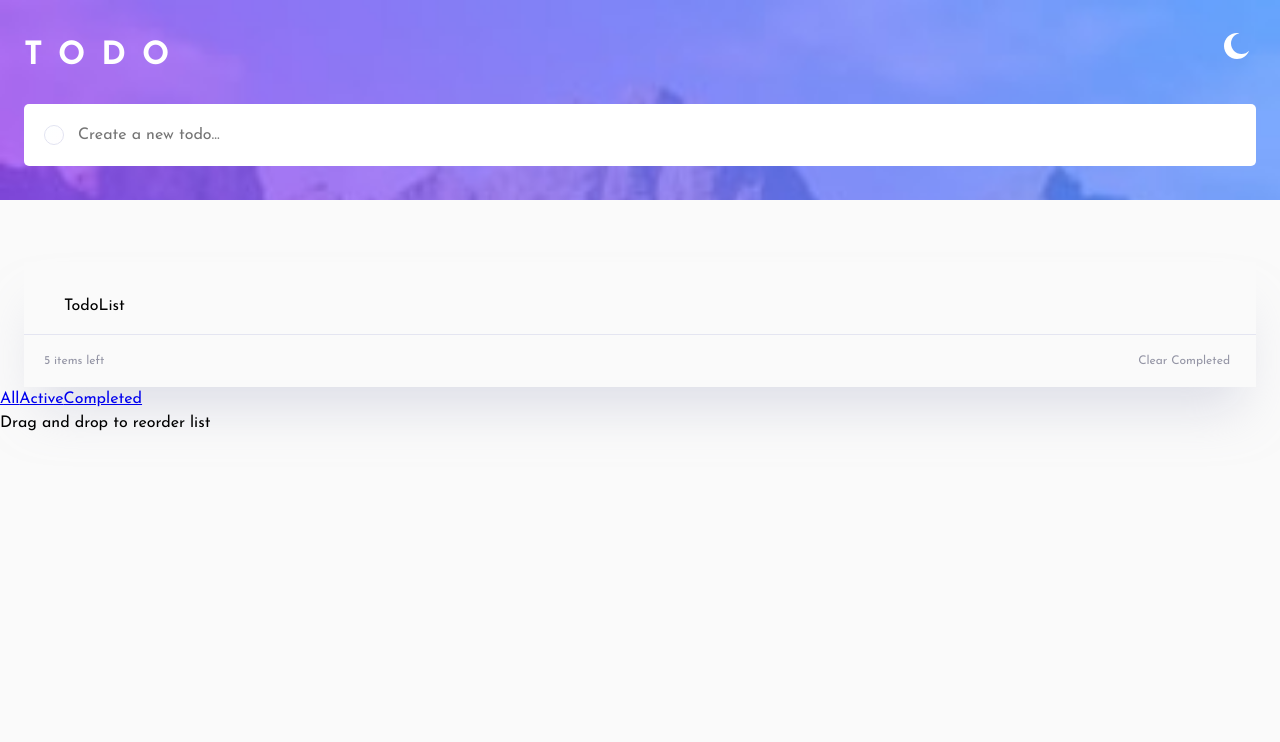
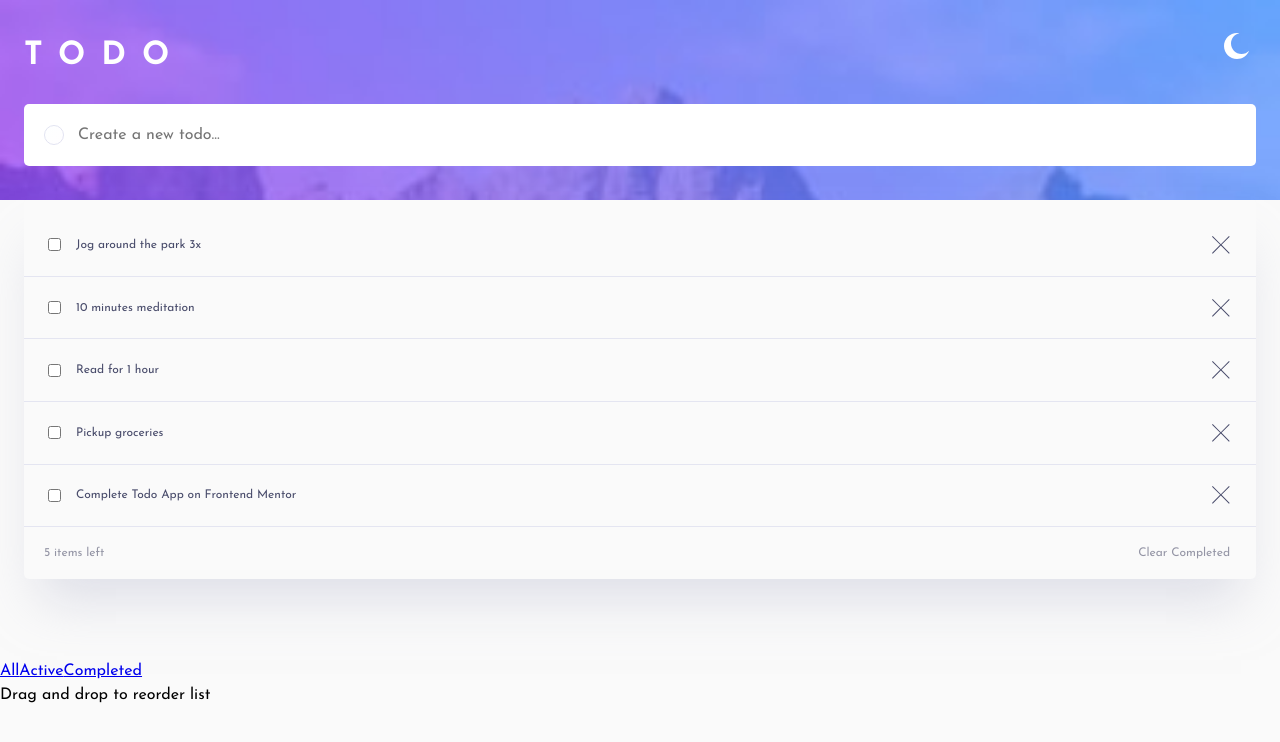
Before and after one commit to ralphvirtucio/todo-app, a Next.js app: page / in a window 1280 px wide. Shown: the top 742 px of the page. Built offline with nearby package versions, Linux system fonts and the light colour scheme.

Commit message:
Feature: Todo List (static version)

```diff
--- a/app/globals.css
+++ b/app/globals.css
@@ -20,11 +20,11 @@ dd {
 }
 
 /* Remove list styles on ul, ol elements with a list role, which suggests default styling will be removed */
-ul[role='list'],
-ol[role='list'] {
+ul, ol {
+  padding: 0;
+  margin: 0;
   list-style: none;
 }
-
 /* Set core root defaults */
 html:focus-within {
   scroll-behavior: smooth;
--- a/app/page.module.css
+++ b/app/page.module.css
@@ -2,7 +2,9 @@
   box-shadow: 0px 35px 50px -15px rgba(194, 195, 214, 0.50);
   margin-inline: 1.5rem;
   padding-block: 1rem;
-  /* background-color: red; */
+  border-radius: 0.3125rem;
+  margin-block-end: 1rem;
+  transform: translateY(-4rem);
 }
 
 
@@ -11,7 +13,6 @@
   padding-inline: 1.25rem;
   align-items: center;
   justify-content: space-between;
-  border-top: 1px solid hsla(236, 32%, 92%, 1);
   padding-block-start: 1rem;
 }
 
--- a/app/page.tsx
+++ b/app/page.tsx
@@ -1,5 +1,5 @@
 // Todo
-"use-client"
+"use client"
 
 import InputContainer from "@/container/InputContainer";
 import TodoListContainer from "@/container/TodoListContainer";
--- /dev/null
+++ b/components/Icons/Cross.tsx
@@ -0,0 +1,16 @@
+import React from 'react';
+
+export const IconCross = () => {
+  return (
+    <svg
+      xmlns='http://www.w3.org/2000/svg'
+      width='18'
+      height='18'>
+      <path
+        fill='#494C6B'
+        fillRule='evenodd'
+        d='M16.97 0l.708.707L9.546 8.84l8.132 8.132-.707.707-8.132-8.132-8.132 8.132L0 16.97l8.132-8.132L0 .707.707 0 8.84 8.132 16.971 0z'
+      />
+    </svg>
+  );
+};
--- /dev/null
+++ b/components/TodoItem/index.tsx
@@ -0,0 +1,18 @@
+import React from 'react'
+import styles from './todo.module.css'
+import { IconCross } from '../Icons/Cross'
+
+
+export const TodoItem = ({todo}) => {
+  return (
+    <li className={styles.todo}>
+      <input type="checkbox" className={styles['todo__input-checkbox']} name="todo-checkbox" id="todo-checkbox" />
+      <p className={styles.todo__description}>
+        {todo.description}
+      </p>
+      <button className={styles['todo__remove-btn']}>
+        <IconCross />
+      </button>
+    </li>
+  )
+}
--- /dev/null
+++ b/components/TodoItem/todo.module.css
@@ -0,0 +1,22 @@
+
+.todo {
+display: flex;
+align-items: center;
+padding-block: 1.3rem;
+border-bottom: 1px solid hsla(236, 32%, 92%, 1);
+padding-inline: 1.25rem;
+}
+
+
+.todo__description {
+  font-size: 0.75rem;
+  color: #494c6b;
+  margin-inline-start: .75rem;
+  margin-inline-end: auto;
+}
+
+.todo__remove-btn {
+  border: none;
+  background-color: transparent;
+  line-height: 0;
+}
--- a/container/TodoListContainer.tsx
+++ b/container/TodoListContainer.tsx
@@ -1,9 +1,21 @@
+"use client"
+
+import { TodoItem } from '@/components/TodoItem'
 import React from 'react'
 
 const TodoListContainer = ({todos}) => {
-console.log(todos)
+
+  const {data} = todos
+  const mappedTodosList = data.map(item => {
+    return (
+      <TodoItem key={item.id} todo={item} />
+    )
+  })
+
   return (
-    <ul>TodoList</ul>
+    <ul>
+      {mappedTodosList}
+    </ul>
   )
 }
 
--- a/data/data.json
+++ b/data/data.json
@@ -3,27 +3,32 @@
     {
       "description": "Jog around the park 3x",
       "isCompleted": false,
-      "isActive": false
+      "isActive": false,
+      "id": "3346f265-4cc1-538d-86b2-098829f746f9"
     },
     {
       "description": "10 minutes meditation",
       "isCompleted": false,
-      "isActive": false
+      "isActive": false,
+     "id": "14adf545-da7b-5c45-9bdd-b3ca8bd1f79c"
     },
     {
       "description": "Read for 1 hour",
       "isCompleted": false,
-      "isActive": false
+      "isActive": false,
+     "id": "bec8d7fd-c97e-575b-838c-3548ef384766"
     },
     {
       "description": "Pickup groceries",
       "isCompleted": false,
-      "isActive": false
+      "isActive": false,
+      "id": "a51d30d0-f51b-5af4-9b68-b08c2f313708"
     },
     {
       "description": "Complete Todo App on Frontend Mentor",
       "isCompleted": false,
-      "isActive": false
+      "isActive": false,
+      "id": "600cbaac-fb4c-5253-8949-7eb4f6ce227e"
     }
   ]
 }
```
Also changed, not shown: components/TodoList/TodoItem.tsx (deleted, +0 -7 lines), components/TodoList/index.tsx (deleted, +0 -7 lines), components/TodoList/todo.module.css (deleted), components/TodoList/todoitem.module.css (deleted), public/images/icon-cross.svg (deleted).
